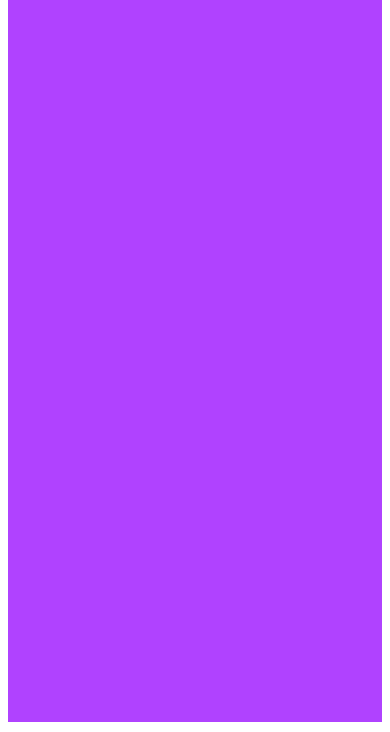
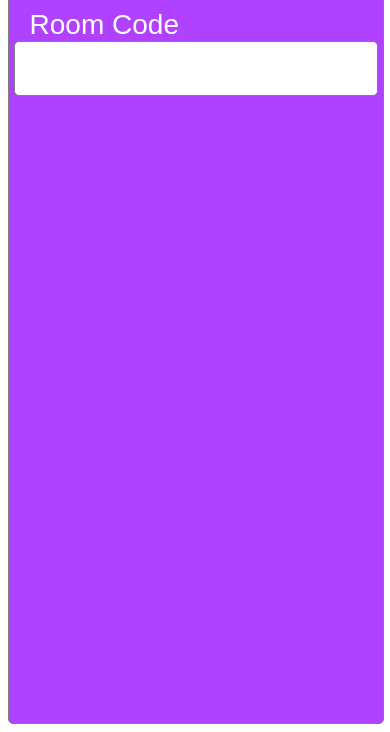
Before and after one commit to jurgensenluke/jurgensenluke, a plain HTML site: page index.html in a window 390 px wide. Shown: the part 114-846 px from the top of the page. Drawn offline with Linux system fonts and the light colour scheme.

Commit message:
testing phone

```diff
--- a/index.html
+++ b/index.html
@@ -2,6 +2,7 @@
     .form-controller{
         position: relative;
         width: 100%;
+
         min-height: 100%;
         min-width: 320px;
         max-width: 450px;
@@ -9,9 +10,42 @@
 
         background-color: #b042ff;
     }
+
+    label{
+        color: white;
+        font-size: 28px;
+        font-family: Arial, Helvetica, sans-serif;
+    }
+
+    input[type=text]{
+        width: 100%;
+        height: 55px;
+
+        font-size: 30px;
+        font-family: Arial, Helvetica, sans-serif;
+
+        margin: auto;
+
+        padding-block: 1px;
+        padding-inline: 2px;
+    }
+
+    form{
+        padding: 5px;
+    }
+
+    .border{
+        border: 1px solid grey;
+        border-radius: 5px;
+    }
 </style>
 <body>
-    <div class="form-controller">
-        <h3>Welcome To game here</h3>
+    <div class="form-controller border">
+        <h3 style="color: white; font-size: 80px; margin: 0;">Jimbox</h3>
+        <form>
+            <br>
+            <label>&nbsp; Room Code</label>
+            <input type="text" class="border">
+        </form>
     </div>
 </body>
```
